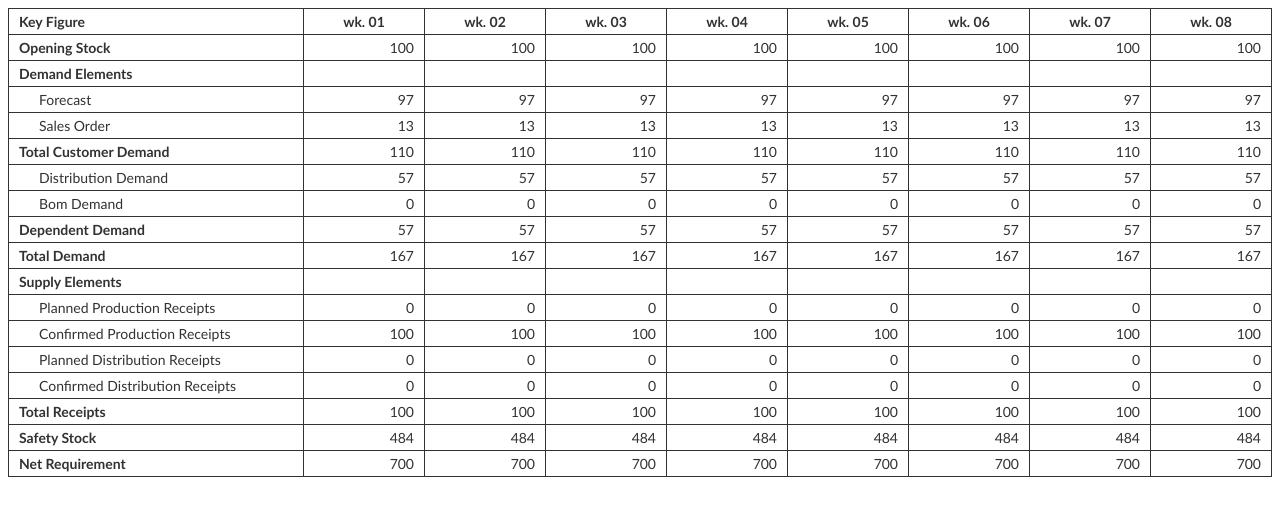
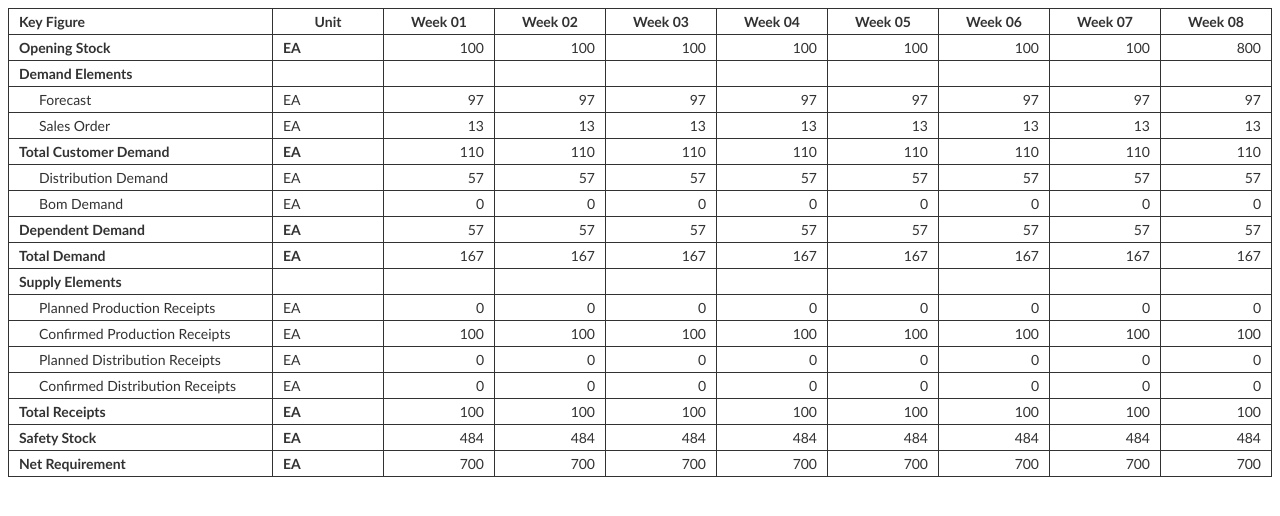
Before and after one commit to pshnarola/dynamic-excel-table, an Angular app: page / in a window 1280 px wide. Shown: the top 516 px of the page. Built offline with nearby package versions, Linux system fonts and the light colour scheme.

Commit message:
Added column configurations

```diff
--- a/src/app/app.component.html
+++ b/src/app/app.component.html
@@ -16,38 +16,51 @@
 </table>
 -->
 
-<table id="customers">
+
+<table class="customers">
     <thead>
         <tr>
-            <th *ngFor="let header of headers; let columnIndex = index" [ngClass]="{'text-left w-auto': columnIndex === 0}">
-                {{header}}
+            <th *ngFor="let column of columnConfig.columns; let columnIndex = index"
+                [ngClass]="{'text-left w-auto': columnIndex === 0}">
+                {{column.text}}
             </th>
         </tr>
     </thead>
     <tbody>
         <tr *ngFor="let row of planRowsConfig; let rowIndex = index;">
-            <td *ngFor="let header of headers;let columnIndex= index" [ngClass]="{'w-auto': columnIndex === 0}"
-                (click)="makeEditable(row, rowIndex, columnIndex)">
+            <td *ngFor="let column of columnConfig.columns;let columnIndex= index"
+                [ngClass]=" {
+                    'w-auto': (columnIndex === 0),
+                    'input-td': editableCell[rowIndex + '_'+ columnIndex],
+                    'text-right': column.textAlign === 'right',
+                    'text-left': column.textAlign === 'left',
+                    'text-center': column.textAlign === 'center'
+                }"
+                (click)="makeEditable(row, column, rowIndex, columnIndex)">
                 <ng-container *ngIf="columnIndex==0;else elseBlock">
                     <p [ngClass]="{'text-bold': row.isBold, 'child-td': row.isChild}">
                         {{row.text}}
                     </p>
                 </ng-container>
                 <ng-template #elseBlock>
+                    <div *ngIf="!row.noValue" [ngClass]="{'text-bold': row.isBold && column.isBold}">
                         <ng-container *ngIf="!row.isChild">
-                        <p class="text-right" *ngIf="!editableCell[rowIndex + '_'+ columnIndex]">
-                            {{ (!row.noValue) ? tableDetails[columnIndex-1][row.key] : '' }}
+                            <p *ngIf="!editableCell[rowIndex + '_'+ columnIndex]">
+                                {{ tableDetails[columnIndexAPI[column.key]][row.key] }}
                             </p>
-                        <input class="text-right" type="text" [value]="tableDetails[columnIndex-1][row.key]"
+                            <input [ngClass]=" 'text-' + column.textAlign" type="text"
+                                [value]="tableDetails[columnIndexAPI[column.key]][row.key]"
                                 *ngIf="editableCell[rowIndex + '_'+ columnIndex]">
                         </ng-container>
                         <ng-container *ngIf="row.isChild">
-                        <p class="text-right" *ngIf="!editableCell[rowIndex + '_'+ columnIndex]">
-                            {{ tableDetails[columnIndex-1][row.parent][row.key] }}
+                            <p *ngIf="!editableCell[rowIndex + '_'+ columnIndex]">
+                                {{ tableDetails[columnIndexAPI[column.key]][row.parent][row.key] }}
                             </p>
-                        <input class="text-right" type="text" [value]="tableDetails[columnIndex-1][row.parent][row.key]"
+                            <input [ngClass]=" 'text-' + column.textAlign" type="text"
+                                [value]="tableDetails[columnIndexAPI[column.key]][row.parent][row.key]"
                                 *ngIf="editableCell[rowIndex + '_'+ columnIndex]">
                         </ng-container>
+                    </div>
                 </ng-template>
             </td>
         </tr>
--- a/src/app/app.component.scss
+++ b/src/app/app.component.scss
@@ -1,24 +1,28 @@
-#customers {
+.customers {
   font-family: "Trebuchet MS", Arial, Helvetica, sans-serif;
   border-collapse: collapse;
   width: 100%;
 }
 
-#customers td,
-#customers th {
+.customers td,
+.customers th {
   border: 1px solid #323232;
   padding: 4px 10px;
   font-size: 14px;
   color: #323232;
-  width: 100px;
+  width: 90px;
 }
 
-#customers th {
+.customers th {
   text-align: center;
 }
 
 .text-bold {
   font-weight: bold !important;
+}
+
+.text-center {
+  text-align: center !important;
 }
 
 .text-left {
@@ -29,14 +33,24 @@
   text-align: right !important;
 }
 
-#customers td .child-td {
+.customers td .child-td {
   padding-left: 20px;
 }
 
-#customers p {
+.customers p {
   margin: 0;
 }
+.customers td.input-td {
+  padding-top: 3px;
+  padding-bottom: 3px;
+}
+.customers td input {
+  width: 78px;
+  height: 16px;
+  padding: 0 5px;
+  line-height: 16px;
+}
 
-.w-auto{
+.w-auto {
   width: auto !important;
 }
--- a/src/app/app.component.ts
+++ b/src/app/app.component.ts
@@ -1,5 +1,5 @@
 import { Component, OnInit } from '@angular/core';
-import { PLAN_ROWS, tableDetails } from './plan-row.config';
+import { PLAN_ROWS, PLAN_COLUMNS, unitRes, tableDetails } from './plan-row.config';
 
 @Component({
     selector: 'app-root',
@@ -8,86 +8,25 @@ import { PLAN_ROWS, tableDetails } from './plan-row.config';
 })
 export class AppComponent implements OnInit {
     title = 'basic-table';
-    tableDetails = tableDetails;
-    tableHeader = [];
-    // keys: any;
-    keys = [];
-    tableData = [];
+    tableDetails: any = tableDetails;
     planRowsConfig = PLAN_ROWS;
-    headers = ['Key Figure'];
+    columnConfig = JSON.parse(JSON.stringify(PLAN_COLUMNS));
     editableCell = {};
+    columnIndexAPI = {};
 
     constructor() { }
 
     ngOnInit() {
-        this.createTableJson();
-    }
-
-    createTableJson() {
-        this.tableDetails.forEach(element => {
-            const json = {
-                header: element.columnName
-            };
-            this.tableHeader.push(json);
-            this.headers.push(element.columnName);
-        });
-
+        this.tableDetails.unshift(unitRes);
         this.tableDetails.forEach((element, index) => {
-            if (index === 0) {
-                Object.keys(element).forEach(key => {
-                    if (Object.keys(element[key]).length !== 0 && key !== 'columnName') {
-                        const json = {
-                            key,
-                            isBold: true,
-                            isParent: true,
-                            isChild: false
-                        };
-                        this.keys.push(json);
-                        Object.keys(element[key]).forEach(childKey => {
-                            const childJson = {
-                                key: childKey,
-                                isBold: false,
-                                isParent: false,
-                                isChild: true
-                            };
-                            this.keys.push(childJson);
-                        });
-                    } else {
-                        const json = {
-                            key,
-                            isBold: true,
-                            isParent: true,
-                            isChild: false
-                        };
-                        this.keys.push(json);
-                    }
-                });
-            }
-        });
-
-        this.tableDetails.forEach(details => {
-            Object.keys(details).forEach(data => {
-                this.keys.forEach(key => {
-                    if (Object.keys(details[data]).length !== 0 && data !== 'columnName') {
-                        Object.keys(details[data]).forEach(childKey => {
-                            if (childKey === key.key) {
-                                key['value' + details.columnName] = details[data][childKey]
-                            }
-                        });
-                    } else {
-                        if (data === key.key) {
-                            key['value' + details.columnName] = details[data]
-                        }
-                    }
-                });
-            });
+            this.columnIndexAPI[element[this.columnConfig.columnIdentifier]] = index;
         });
     }
 
-    makeEditable(rowConfig, rowIndex, index) {
+    makeEditable(rowConfig, columnConfig, rowIndex, index) {
         console.log('hello');
         this.editableCell = {};
-        if (rowConfig.isEditable && index > 0) {
+        if (rowConfig.isEditable && columnConfig.isEditable) {
             this.editableCell[rowIndex + '_' + index] = true;
         }
     }
--- a/src/app/plan-row.config.ts
+++ b/src/app/plan-row.config.ts
@@ -114,9 +114,101 @@ export const PLAN_ROWS = [
     }
 ];
 
+export const PLAN_COLUMNS = {
+    columnIdentifier: 'columnName',
+    columns: [
+        {
+            key: 'key',
+            text: 'Key Figure',
+            textAlign: 'left',
+            isEditable: true
+        },
+        {
+            key: 'unit',
+            text: 'Unit',
+            isBold: true,
+            textAlign: 'left',
+            isEditable: false
+        },
+        {
+            key: 'wk_01',
+            text: 'Week 01',
+            textAlign: 'right',
+            isEditable: true
+        },
+        {
+            key: 'wk_02',
+            text: 'Week 02',
+            textAlign: 'right',
+            isEditable: true
+        },
+        {
+            key: 'wk_03',
+            text: 'Week 03',
+            textAlign: 'right',
+            isEditable: true
+        },
+        {
+            key: 'wk_04',
+            text: 'Week 04',
+            textAlign: 'right',
+            isEditable: true
+        },
+        {
+            key: 'wk_05',
+            text: 'Week 05',
+            textAlign: 'right',
+            isEditable: true
+        },
+        {
+            key: 'wk_06',
+            text: 'Week 06',
+            textAlign: 'right',
+            isEditable: true
+        },
+        {
+            key: 'wk_07',
+            text: 'Week 07',
+            textAlign: 'right',
+            isEditable: true
+        },
+        {
+            key: 'wk_08',
+            text: 'Week 08',
+            textAlign: 'right',
+            isEditable: true
+        }
+    ]
+};
+
+export const unitRes = {
+    columnName: 'unit',
+    openingStock: 'EA',
+    demandElements: {
+        forecast: 'EA',
+        salesOrder: 'EA',
+    },
+    totalCustomerDemandValue: 'EA',
+    totalCustomerDemand: {
+        distributionDemand: 'EA',
+        bomDemand: 'EA',
+    },
+    dependentDemand: 'EA',
+    totalDemand: 'EA',
+    supplyElements: {
+        plannedProductionReceipts: 'EA',
+        confirmedProductionReceipts: 'EA',
+        plannedDistributionReceipts: 'EA',
+        confirmedDistributionReceipts: 'EA',
+    },
+    totalReceipts: 'EA',
+    safetyStock: 'EA',
+    netRequirement: 'EA',
+};
+
 export const tableDetails = [
     {
-        columnName: 'wk. 01',
+        columnName: 'wk_01',
         openingStock: 100,
         demandElements: {
             forecast: 97,
@@ -140,7 +232,7 @@ export const tableDetails = [
         netRequirement: 700
     },
     {
-        columnName: 'wk. 02',
+        columnName: 'wk_02',
         openingStock: 100,
         demandElements: {
             forecast: 97,
@@ -164,7 +256,7 @@ export const tableDetails = [
         netRequirement: 700
     },
     {
-        columnName: 'wk. 03',
+        columnName: 'wk_03',
         openingStock: 100,
         demandElements: {
             forecast: 97,
@@ -188,7 +280,7 @@ export const tableDetails = [
         netRequirement: 700
     },
     {
-        columnName: 'wk. 04',
+        columnName: 'wk_04',
         openingStock: 100,
         demandElements: {
             forecast: 97,
@@ -212,7 +304,7 @@ export const tableDetails = [
         netRequirement: 700
     },
     {
-        columnName: 'wk. 05',
+        columnName: 'wk_05',
         openingStock: 100,
         demandElements: {
             forecast: 97,
@@ -236,7 +328,7 @@ export const tableDetails = [
         netRequirement: 700
     },
     {
-        columnName: 'wk. 06',
+        columnName: 'wk_06',
         openingStock: 100,
         demandElements: {
             forecast: 97,
@@ -260,7 +352,7 @@ export const tableDetails = [
         netRequirement: 700
     },
     {
-        columnName: 'wk. 07',
+        columnName: 'wk_07',
         openingStock: 100,
         demandElements: {
             forecast: 97,
@@ -284,8 +376,8 @@ export const tableDetails = [
         netRequirement: 700
     },
     {
-        columnName: 'wk. 08',
-        openingStock: 100,
+        columnName: 'wk_08',
+        openingStock: 800,
         demandElements: {
             forecast: 97,
             salesOrder: 13
```
Lines whose indentation alone changed are shown as unchanged.
